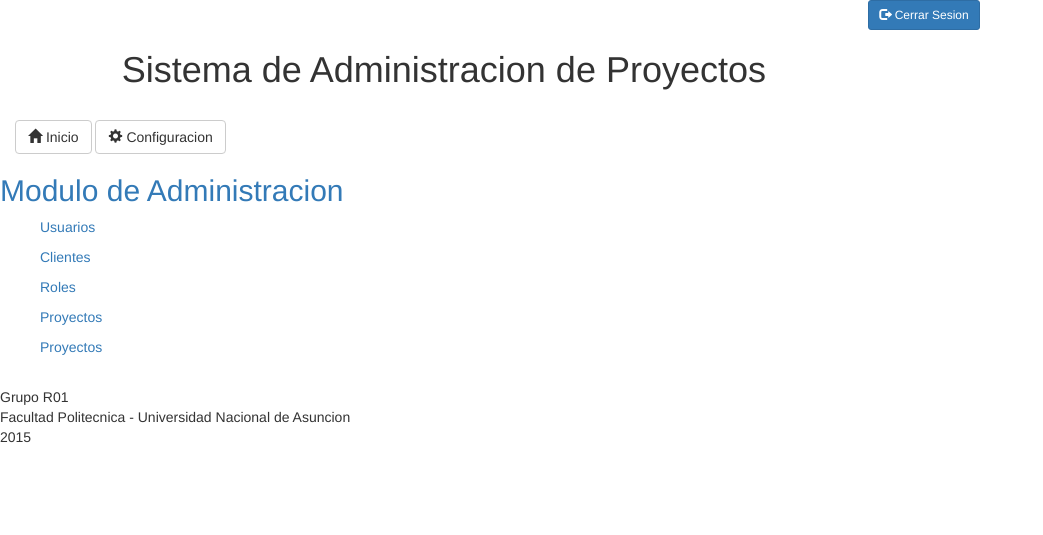
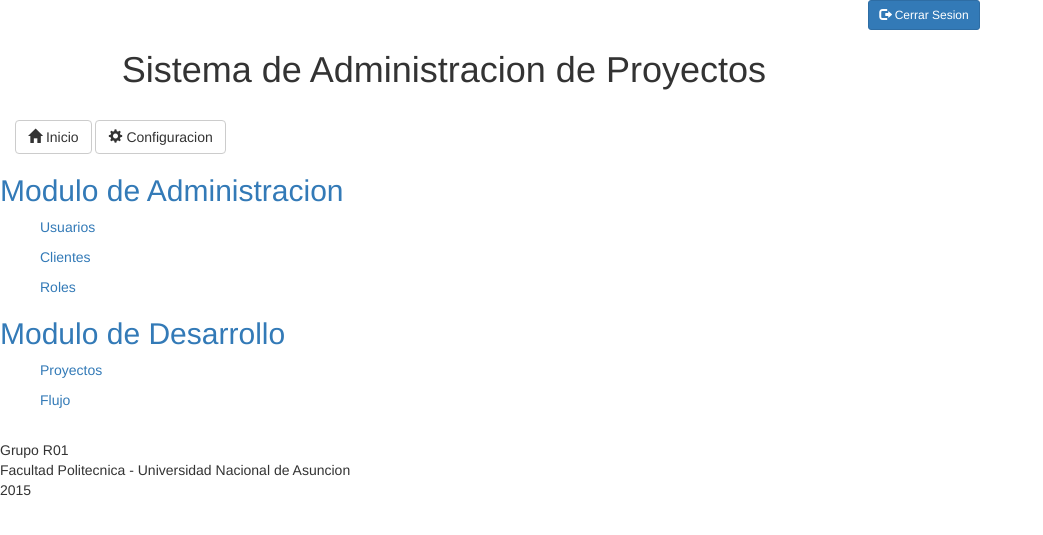
Before and after one commit to gfvazquez/IS2, a Django app: page /principal/ in a window 1280 px wide. Shown: the top 535 px of the page, without its empty margins (0-1043 px from the left). Run offline with Django 3.2, Linux system fonts and the light colour scheme; parts of the project's set-up code (start-up, migrations or seed data) failed here and were passed over; some libraries are stand-ins or nearby versions.

Commit message:
se separo el menu en modulo de administracion y desarrollo

```diff
--- a/SGP/templates/principal.html
+++ b/SGP/templates/principal.html
@@ -7,12 +7,13 @@
 <body>
 
 	    <h2><a href="">Modulo de  Administracion</a></h2>
+            <ul> <a href='/usuarios'>Usuarios</a></ul>
+            <ul> <a href='/clientes'>Clientes</a></ul>
+            <ul> <a href='/roles'>Roles</a></ul>
 
-             <ul> <a href='/usuarios'>Usuarios</a></ul>
-             <ul> <a href='/clientes'>Clientes</a></ul>
-             <ul> <a href='/roles'>Roles</a></ul>
-		     <ul> <a href='/proyectos'>Proyectos</a></ul>
-             <ul> <a href='/flujos'>Proyectos</a></ul>
+        <h2><a href="">Modulo de Desarrollo</a></h2>
+            <ul> <a href='/proyectos'>Proyectos</a></ul>
+            <ul> <a href='/flujos'>Flujo</a></ul>
 
 
 </body>
```
